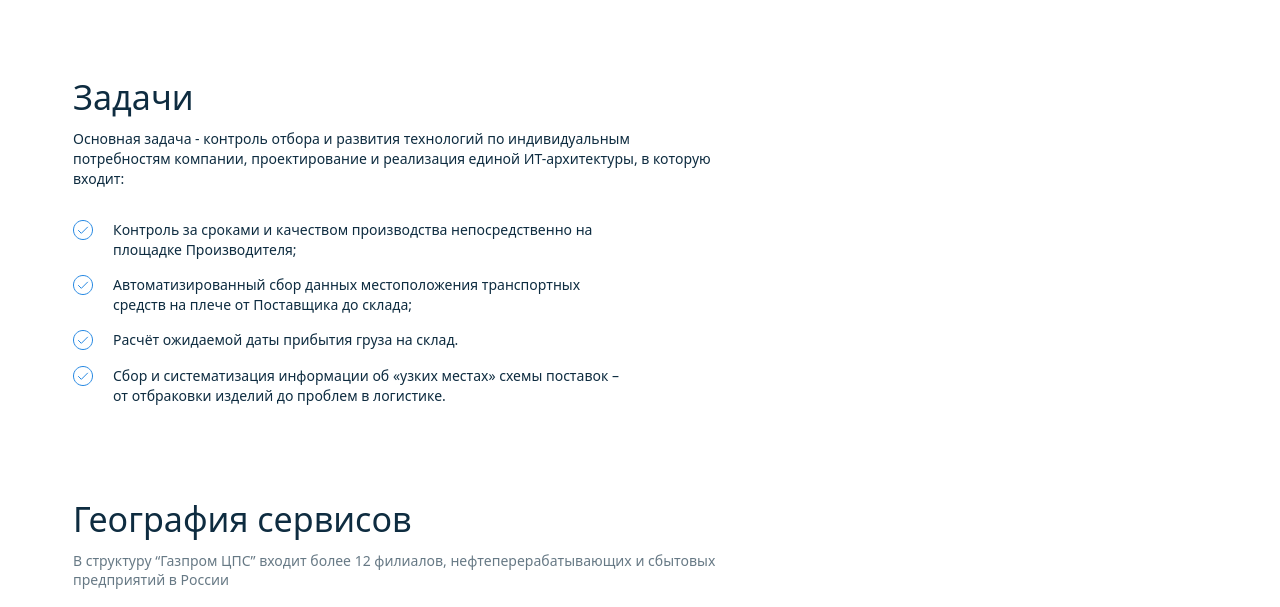
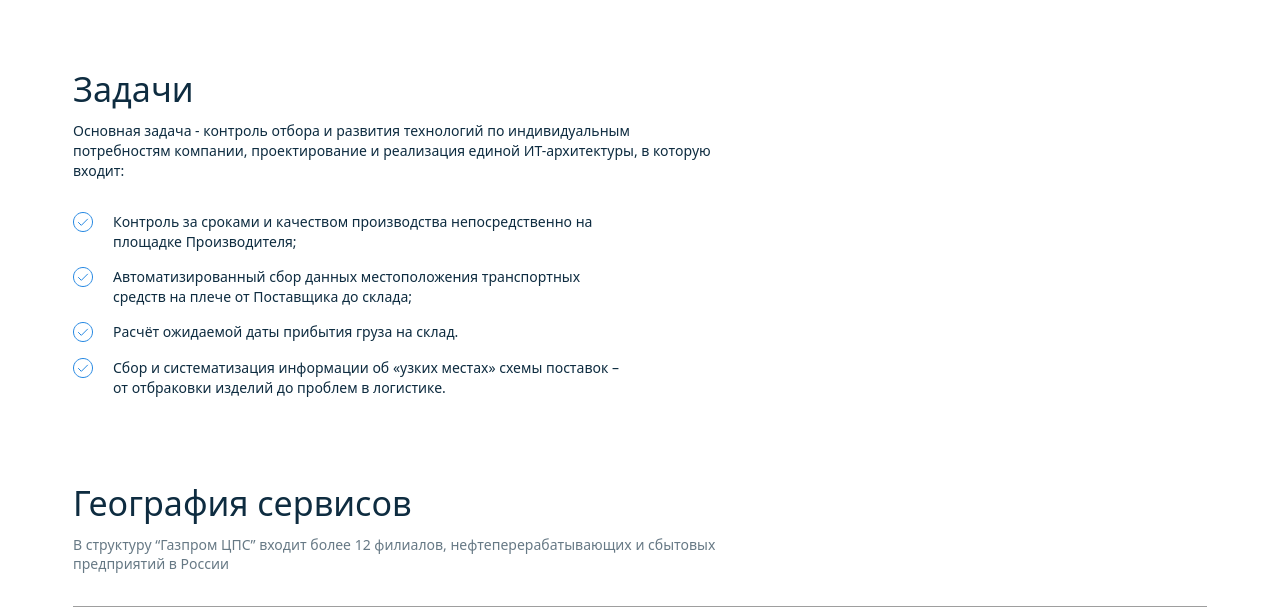
Before and after one commit to aguwicka/gazprom-proj, a PHP site: page /page_about.html in a window 1280 px wide. Shown: the part 1286-1893 px from the top of the page. Run offline with PHP 8.4, Linux system fonts and the light colour scheme; style sheets or scripts are compiled from the project's sources; grey boxes are pictures that could not be loaded.

Commit message:
Минор фикс

```diff
--- a/page_about.html
+++ b/page_about.html
@@ -162,7 +162,7 @@
         </div>
       </header>
       <main class="app-main">
-        <article class="layout-mainpage">
+        <article class="layout-default">
           <div
             class="app-section as-banner"
             style="--app-section-bg: url('https://picsum.photos/1600/350')"
--- a/style/common/_app-section.scss
+++ b/style/common/_app-section.scss
@@ -1,7 +1,11 @@
 @import "../variables";
 
 .app-section {
-  padding: var(--spacer-10) 0;
+  padding: var(--spacer-8) 0;
+
+  &.is-dark + &.is-dark {
+    padding-top: 0;
+  }
 
   &:last-child {
     padding-bottom: var(--spacer-20);
```
